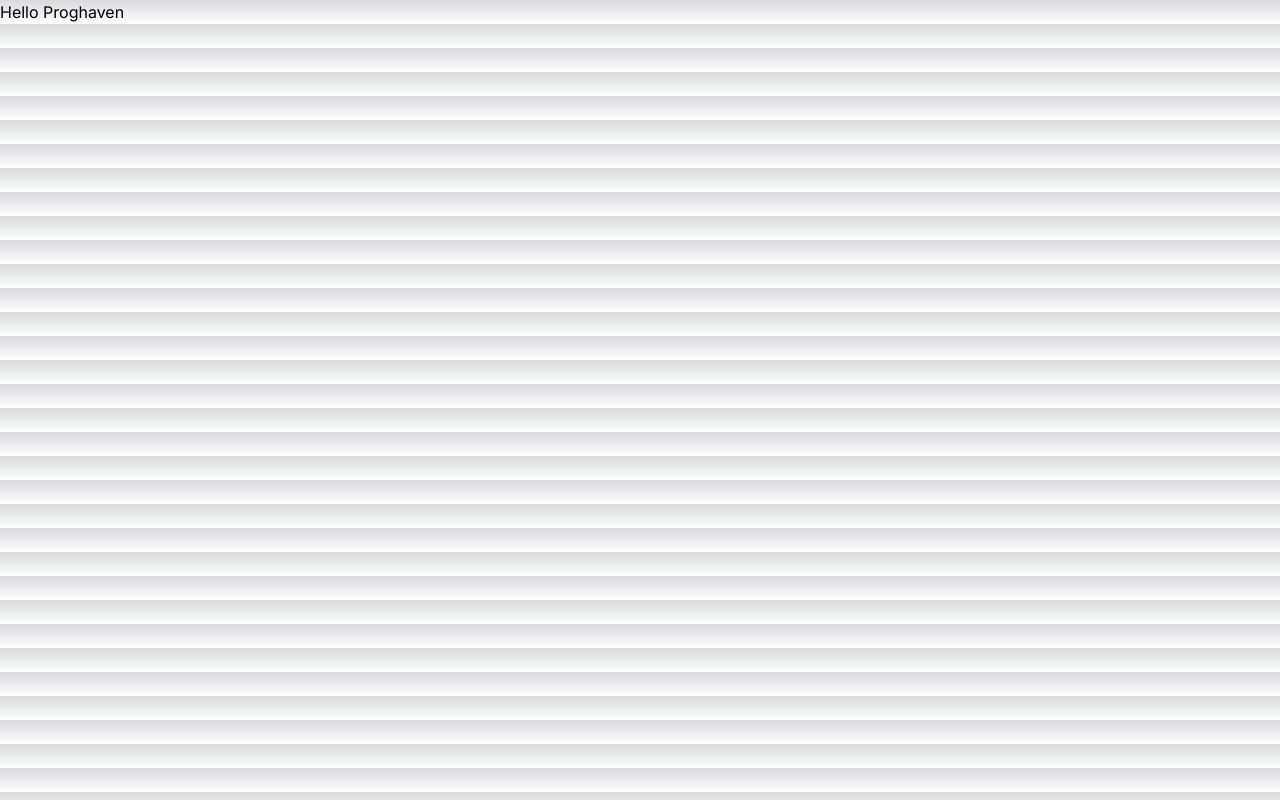
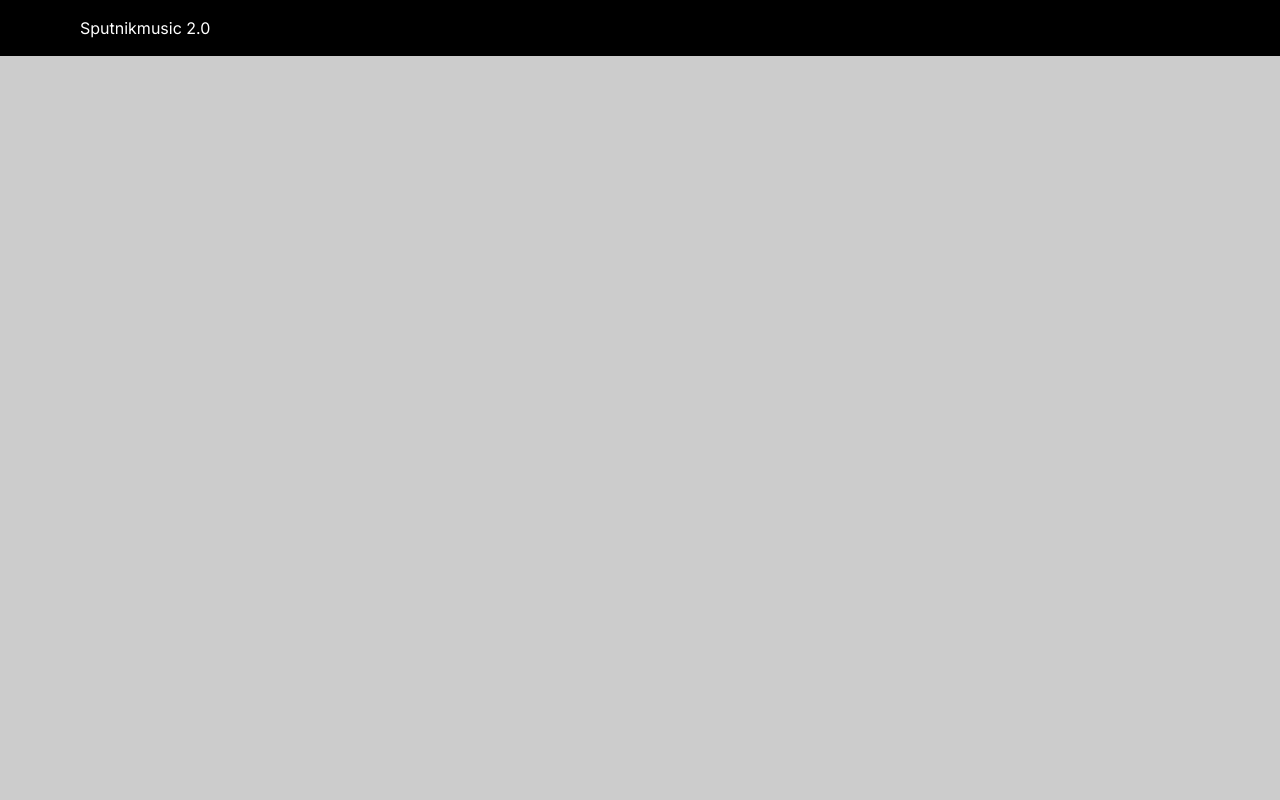
Before and after one commit to mikaelpac/proghaven, a Next.js app: page / in a window 1280 px wide. Built offline with nearby package versions, Linux system fonts and the light colour scheme.

Commit message:
folder structure & Navbar setup

```diff
--- a/app/globals.css
+++ b/app/globals.css
@@ -2,26 +2,9 @@
 @tailwind components;
 @tailwind utilities;
 
+html,
+body,
 :root {
-  --foreground-rgb: 0, 0, 0;
-  --background-start-rgb: 214, 219, 220;
-  --background-end-rgb: 255, 255, 255;
+  height: 100%;
+  background-color: #cccccc;
 }
-
-@media (prefers-color-scheme: dark) {
-  :root {
-    --foreground-rgb: 255, 255, 255;
-    --background-start-rgb: 0, 0, 0;
-    --background-end-rgb: 0, 0, 0;
-  }
-}
-
-body {
-  color: rgb(var(--foreground-rgb));
-  background: linear-gradient(
-      to bottom,
-      transparent,
-      rgb(var(--background-end-rgb))
-    )
-    rgb(var(--background-start-rgb));
-}
--- a/app/layout.tsx
+++ b/app/layout.tsx
@@ -1,22 +1,26 @@
-import './globals.css'
-import type { Metadata } from 'next'
-import { Inter } from 'next/font/google'
+import "./globals.css";
+import type { Metadata } from "next";
+import { Inter } from "next/font/google";
+import Navbar from "@/components/navbar/Navbar";
 
-const inter = Inter({ subsets: ['latin'] })
+const inter = Inter({ subsets: ["latin"] });
 
 export const metadata: Metadata = {
-  title: 'Create Next App',
-  description: 'Generated by create next app',
-}
+  title: "Proghaven",
+  description: "Music enthusiast & review platform",
+};
 
 export default function RootLayout({
   children,
 }: {
-  children: React.ReactNode
+  children: React.ReactNode;
 }) {
   return (
     <html lang="en">
-      <body className={inter.className}>{children}</body>
+      <body className={inter.className}>
+        <Navbar />
+        {children}
+      </body>
     </html>
-  )
+  );
 }
--- /dev/null
+++ b/components/Container.tsx
@@ -0,0 +1,15 @@
+"use client";
+
+interface ContainerProps {
+  children: React.ReactNode;
+}
+
+const Container: React.FC<ContainerProps> = ({ children }) => {
+  return (
+    <div className="text-white max-w-[2520px] mx-auto xl:px-20 md:px-10 sm:px-4 px-4">
+      {children}
+    </div>
+  );
+};
+
+export default Container;
--- /dev/null
+++ b/components/navbar/Logo.tsx
@@ -0,0 +1,5 @@
+const Logo = () => {
+  return <div>Sputnikmusic 2.0</div>;
+};
+
+export default Logo;
--- /dev/null
+++ b/components/navbar/Navbar.tsx
@@ -0,0 +1,20 @@
+"use client";
+
+import Container from "../Container";
+import Logo from "./Logo";
+
+const Navbar = () => {
+  return (
+    <div className="fixed w-full bg-black z-10">
+      <div className="py-4">
+        <Container>
+          <div className="flex flex-row items-center justify-between gap-3 md:gap-0">
+            <Logo />
+          </div>
+        </Container>
+      </div>
+    </div>
+  );
+};
+
+export default Navbar;
--- a/tailwind.config.ts
+++ b/tailwind.config.ts
@@ -1,20 +1,16 @@
-import type { Config } from 'tailwindcss'
+import type { Config } from "tailwindcss";
 
 const config: Config = {
   content: [
-    './pages/**/*.{js,ts,jsx,tsx,mdx}',
-    './components/**/*.{js,ts,jsx,tsx,mdx}',
-    './app/**/*.{js,ts,jsx,tsx,mdx}',
+    "./pages/**/*.{js,ts,jsx,tsx,mdx}",
+    "./components/**/*.{js,ts,jsx,tsx,mdx}",
+    "./app/**/*.{js,ts,jsx,tsx,mdx}",
   ],
   theme: {
     extend: {
-      backgroundImage: {
-        'gradient-radial': 'radial-gradient(var(--tw-gradient-stops))',
-        'gradient-conic':
-          'conic-gradient(from 180deg at 50% 50%, var(--tw-gradient-stops))',
-      },
+      backgroundImage: {},
     },
   },
   plugins: [],
-}
-export default config
+};
+export default config;
```
Also changed, not shown: app/(site)/page.tsx (renamed from app/page.tsx), 1 other file (tests, documents, lock files or other folders).
